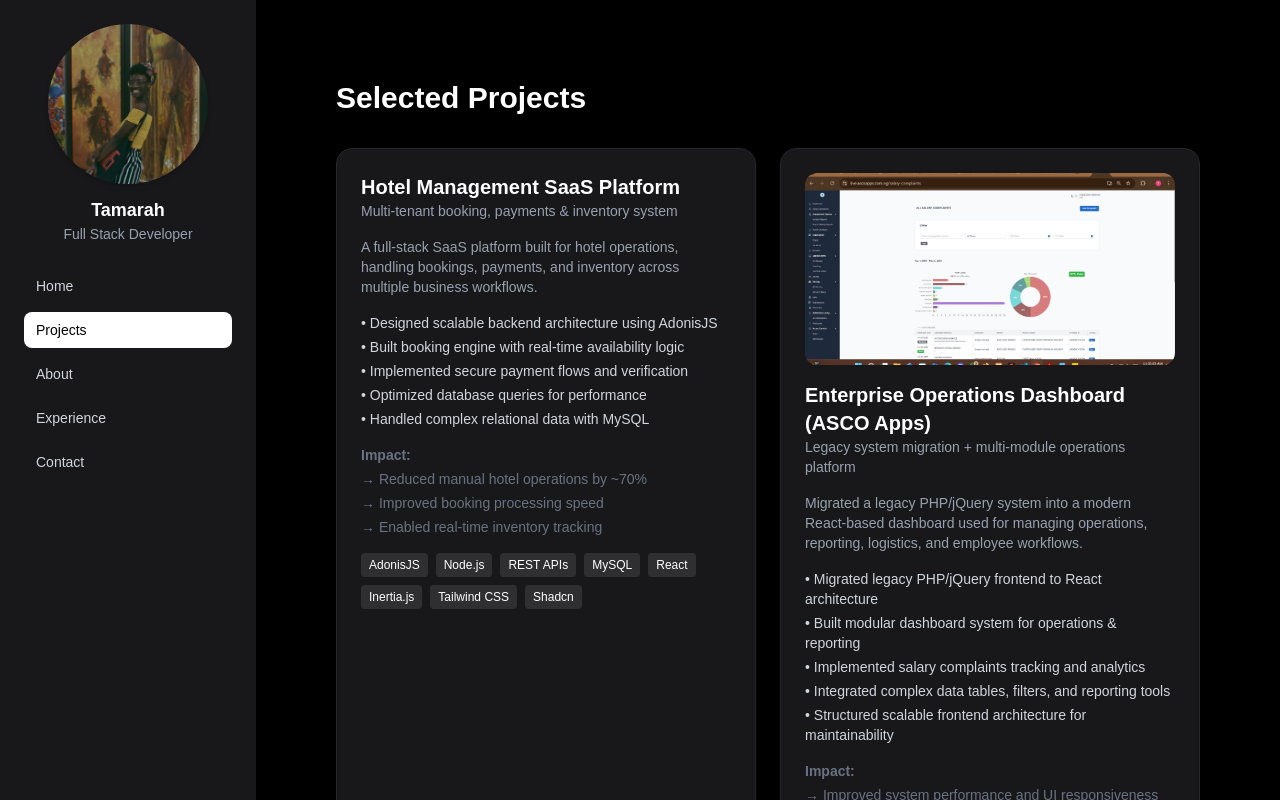
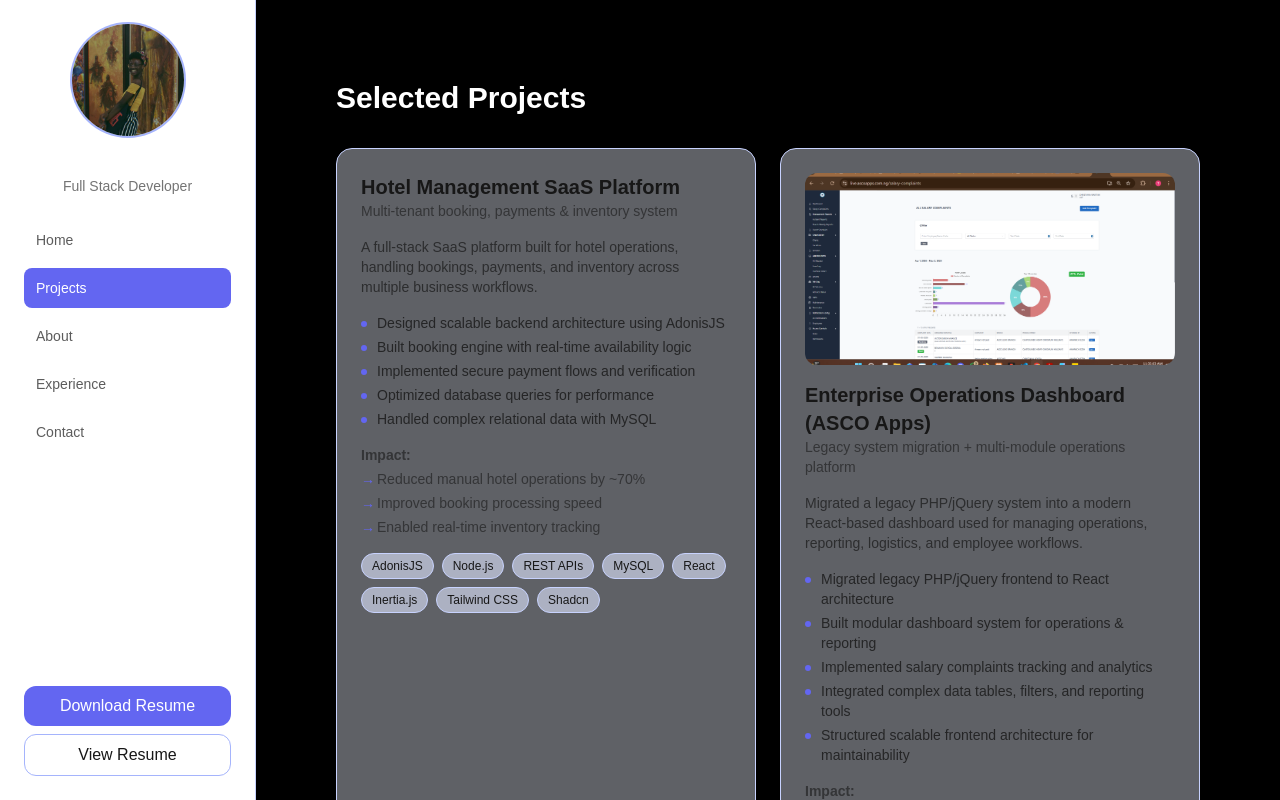
Before and after one commit to 7amarah/tamarah-portfolio, a Next.js app: page /projects in a window 1280 px wide. Shown: the top 800 px of the page. Built offline with nearby package versions, Linux system fonts and the light colour scheme.

Commit message:
update code base to make use of the predefined color scheme

```diff
--- a/components/layout/Sidebar.tsx
+++ b/components/layout/Sidebar.tsx
@@ -2,21 +2,15 @@
 
 import Link from "next/link";
 import Image from "next/image";
-import { motion } from "framer-motion";
+import { motion, AnimatePresence } from "framer-motion";
 import { NAV_ITEMS } from "@/lib/constants";
 import { usePathname } from "next/navigation";
-
+import { useState } from "react";
+import { FiMenu, FiX } from "react-icons/fi";
 
 export default function Sidebar() {
     const pathname = usePathname();
-
-    const isFirstLoad =
-        typeof window !== "undefined" &&
-        !sessionStorage.getItem("dashboard-entered");
-
-    if (typeof window !== "undefined") {
-        sessionStorage.setItem("dashboard-entered", "true");
-    }
+    const [isOpen, setIsOpen] = useState(false);
 
     const isActive = (pathname: string, href: string) => {
         if (href === "/") return pathname === "/";
@@ -24,32 +18,82 @@
     };
 
     return (
+        <>
+            {/* MOBILE TOP BAR */}
+            <div className="lg:hidden flex items-center justify-between px-4 py-4 border-b border-[var(--accent-200)] bg-[var(--background)]">
+                <h2 className="font-semibold">Tamarah</h2>
+
+                <button
+                    onClick={() => setIsOpen(true)}
+                    className="text-[var(--foreground)]"
+                >
+                    <FiMenu size={22} />
+                </button>
+            </div>
+
+            {/* OVERLAY */}
+            <AnimatePresence>
+                {isOpen && (
+                    <motion.div
+                        initial={{ opacity: 0 }}
+                        animate={{ opacity: 1 }}
+                        exit={{ opacity: 0 }}
+                        onClick={() => setIsOpen(false)}
+                        className="fixed inset-0 bg-black/50 z-40 lg:hidden"
+                    />
+                )}
+            </AnimatePresence>
+
+            {/* SIDEBAR / DRAWER */}
+            <AnimatePresence>
+                {(isOpen || typeof window !== "undefined") && (
                     <motion.aside
-            initial={isFirstLoad ? { x: -260, opacity: 0 } : false}
-            animate={{ x: 0, opacity: 1 }}
-            transition={{ duration: 0.5, ease: "easeOut" }}
-            className="w-64 bg-zinc-900 p-6 flex flex-col gap-6"
+                        initial={{ x: -260 }}
+                        animate={{ x: 0 }}
+                        exit={{ x: -260 }}
+                        transition={{ duration: 0.4, ease: "easeOut" }}
+                        className="
+                            fixed lg:static
+                            z-50
+                            w-64 h-screen
+                            p-6
+                            flex flex-col gap-6
+                            bg-[var(--background)]
+                            border-r border-[var(--accent-200)]
+                        "
                     >
-            {/* Profile */}
+                        {/* CLOSE BUTTON (mobile only) */}
+                        <div className="flex justify-end lg:hidden">
+                            <button onClick={() => setIsOpen(false)}>
+                                <FiX size={22} />
+                            </button>
+                        </div>
+
+                        {/* PROFILE */}
                         <div className="flex flex-col items-center">
-                <div className="relative w-40 h-40 rounded-full overflow-hidden shadow-md mb-3">
+                            <div className="
+                                relative w-28 h-28 rounded-full overflow-hidden mb-3
+                                ring-2 ring-[var(--accent-300)]
+                            ">
                                 <Image
                                     fill
-                        loading="eager"
                                     alt="Tamarah profile"
                                     src="/images/potfolio-img-1.jpeg"
-                        sizes="(max-width: 768px) 120px, 160px"
-                        className="object-cover transition-transform duration-300 hover:scale-110"
+                                    className="object-cover"
                                 />
                             </div>
 
-                <h2 className="text-lg font-semibold">Tamarah</h2>
-                <p className="text-sm text-gray-400">Full Stack Developer</p>
+                            <h2 className="text-lg font-semibold">
+                                Tamarah
+                            </h2>
+
+                            <p className="text-sm text-[var(--foreground)]/60">
+                                Full Stack Developer
+                            </p>
                         </div>
 
-            {/* Navigation */}
-            {/* <Navbar /> */}
-            <nav className="relative flex flex-col gap-2">
+                        {/* NAV */}
+                        <nav className="flex flex-col gap-2">
                             {NAV_ITEMS.map((item) => {
                                 const active = isActive(pathname, item.href);
 
@@ -57,25 +101,28 @@
                                     <Link
                                         key={item.href}
                                         href={item.href}
+                                        onClick={() => setIsOpen(false)}
                                         className="relative px-3 py-2 rounded-lg"
                                     >
-                            {/* ANIMATED BACKGROUND PILL */}
                                         {active && (
                                             <motion.span
                                                 layoutId="active-pill"
-                                    className="absolute inset-0 bg-white rounded-lg z-0"
-                                    transition={{
-                                        type: "spring",
-                                        stiffness: 500,
-                                        damping: 30,
-                                    }}
+                                                className="
+                                                    absolute inset-0
+                                                    bg-[var(--accent-500)]
+                                                    rounded-lg
+                                                    z-0
+                                                "
                                             />
                                         )}
 
-                            {/* CONTENT */}
                                         <span
-                                className={`relative z-10 flex items-center gap-2 text-sm transition-colors ${active ? "text-black font-medium" : "text-gray-300"
-                                    }`}
+                                            className={`
+                                                relative z-10 text-sm
+                                                ${active
+                                                    ? "text-white font-medium"
+                                                    : "text-[var(--foreground)]/70"}
+                                            `}
                                         >
                                             {item.label}
                                         </span>
@@ -84,11 +131,15 @@
                             })}
                         </nav>
 
-            {/* Resume */}
+                        {/* ACTIONS */}
                         <div className="mt-auto flex flex-col gap-2">
                             <a
                                 href="https://drive.google.com/uc?export=download&id=1A2_r93u4JYEURb3TK0nhKLjSsHu_EG8t"
-                    className="bg-white text-black text-center py-2 rounded-xl"
+                                className="
+                                    bg-[var(--accent-500)]
+                                    text-white text-center py-2 rounded-xl
+                                    hover:opacity-90 transition
+                                "
                             >
                                 Download Resume
                             </a>
@@ -96,11 +147,20 @@
                             <a
                                 href="https://drive.google.com/file/d/1A2_r93u4JYEURb3TK0nhKLjSsHu_EG8t/view"
                                 target="_blank"
-                    className="text-center border py-2 rounded-xl"
+                                className="
+                                    text-center py-2 rounded-xl
+                                    border border-[var(--accent-300)]
+                                    text-[var(--foreground)]
+                                    hover:border-[var(--accent-500)]
+                                    transition
+                                "
                             >
                                 View Resume
                             </a>
                         </div>
                     </motion.aside>
+                )}
+            </AnimatePresence>
+        </>
     );
 }
--- a/components/projects/ProjectCard.tsx
+++ b/components/projects/ProjectCard.tsx
@@ -10,6 +10,7 @@
     highlights: string[];
     impact: string[];
     tech: string[];
+    image?: string;
     links: {
         live: string;
     };
@@ -20,10 +21,17 @@
 export default function ProjectCard({ project }: { project: Project }) {
     return (
         <motion.div
-            initial={{ opacity: 0, y: 20 }
-            }
+            initial={{ opacity: 0, y: 20 }}
             animate={{ opacity: 1, y: 0 }}
-            className="bg-zinc-900 p-6 rounded-2xl border border-zinc-800 flex flex-col gap-4"
+            whileHover={{ scale: 1.02 }}
+            className="
+                p-6 rounded-2xl flex flex-col gap-4
+                border border-[var(--accent-200)]
+                bg-[var(--accent-50)]/40
+                backdrop-blur-md
+                transition-all duration-300
+                hover:-translate-y-1 hover:shadow-lg
+            "
         >
             {/* IMAGE (if available) */}
             {
@@ -42,31 +50,63 @@
 
             {/* TITLE */}
             <div>
-                <h3 className="text-xl font-semibold" > {project.title} </h3>
-                < p className="text-sm text-gray-400" > {project.tagline} </p>
+                <h3 className="text-xl font-semibold text-[var(--foreground)]">
+                    {project.title}
+                </h3>
+
+                <p className="text-sm text-[var(--foreground)]/60">
+                    {project.tagline}
+                </p>
             </div>
 
             {/* DESCRIPTION */}
-            <p className="text-gray-400 text-sm" >
+            <p className="text-[var(--foreground)]/70 text-sm">
                 {project.description}
             </p>
 
             {/* HIGHLIGHTS */}
-            <ul className="text-sm text-gray-300 space-y-1" >
+            <ul className="text-sm text-[var(--foreground)]/80 space-y-1">
                 {
                     project.highlights.map((item: string, i: number) => (
-                        <li key={i} >• {item} </li>
+                        <li
+                            key={i}
+                            className="
+                                relative pl-4
+                                before:content-['']
+                                before:absolute
+                                before:left-0
+                                before:top-2
+                                before:w-1.5 before:h-1.5
+                                before:rounded-full
+                                before:bg-[var(--accent-500)]
+                            "
+                        >
+                            {item}
+                        </li>
                     ))
                 }
             </ul>
 
+
             {/* IMPACT */}
-            <div className="text-sm text-gray-500" >
+            <div className="text-sm text-[var(--foreground)]/60">
                 <strong>Impact: </strong>
                 < ul className="mt-1 space-y-1" >
                     {
                         project.impact.map((item: string, i: number) => (
-                            <li key={i} >→ {item} </li>
+                            <li
+                                key={i}
+                                className="
+                                relative pl-4
+                                before:content-['→']
+                                before:absolute
+                                before:left-0
+                                before:top-0
+                                before:text-[var(--accent-500)]
+                            "
+                            >
+                                {item}
+                            </li>
                         ))
                     }
                 </ul>
@@ -78,7 +118,12 @@
                     project.tech.map((tech: string) => (
                         <span
                             key={tech}
-                            className="text-xs bg-white/10 px-2 py-1 rounded"
+                            className="
+                                text-xs px-2.5 py-1 rounded-full
+                                bg-[var(--accent-100)]/60
+                                text-[var(--foreground)]
+                                border border-[var(--accent-200)]
+                            "
                         >
                             {tech}
                         </span>
@@ -92,7 +137,15 @@
                     <a
                         href={project.links.live}
                         target="_blank"
-                        className="bg-white text-black px-3 py-1 rounded-lg text-sm"
+                        className="
+                            px-4 py-1.5 rounded-lg text-sm font-medium
+                            bg-[var(--accent-500)]
+                            text-white
+                            shadow-sm
+                            hover:shadow-md hover:-translate-y-0.5
+                            active:scale-95
+                            transition-all duration-200
+                        "
                     >
                         Live URL
                     </a>
@@ -100,7 +153,7 @@
 
                 {
                     project.restricted && (
-                        <p className="text-xs text-gray-500 italic" >
+                        <p className="text-xs text-[var(--foreground)]/50 italic" >
                             🔒 Enterprise system — access restricted.
                             Architecture and implementation available on request.
                         </p>
```
Also changed, not shown: app/(app)/about/page.tsx (+18 -10 lines), app/(app)/experience/page.tsx (+16 -11 lines), components/contact/ContactForm.tsx (+14 -22 lines), components/home/Hero.tsx (+42 -18 lines), components/layout/Navbar.tsx (+42 -6 lines). Lines whose indentation alone changed are shown as unchanged.
